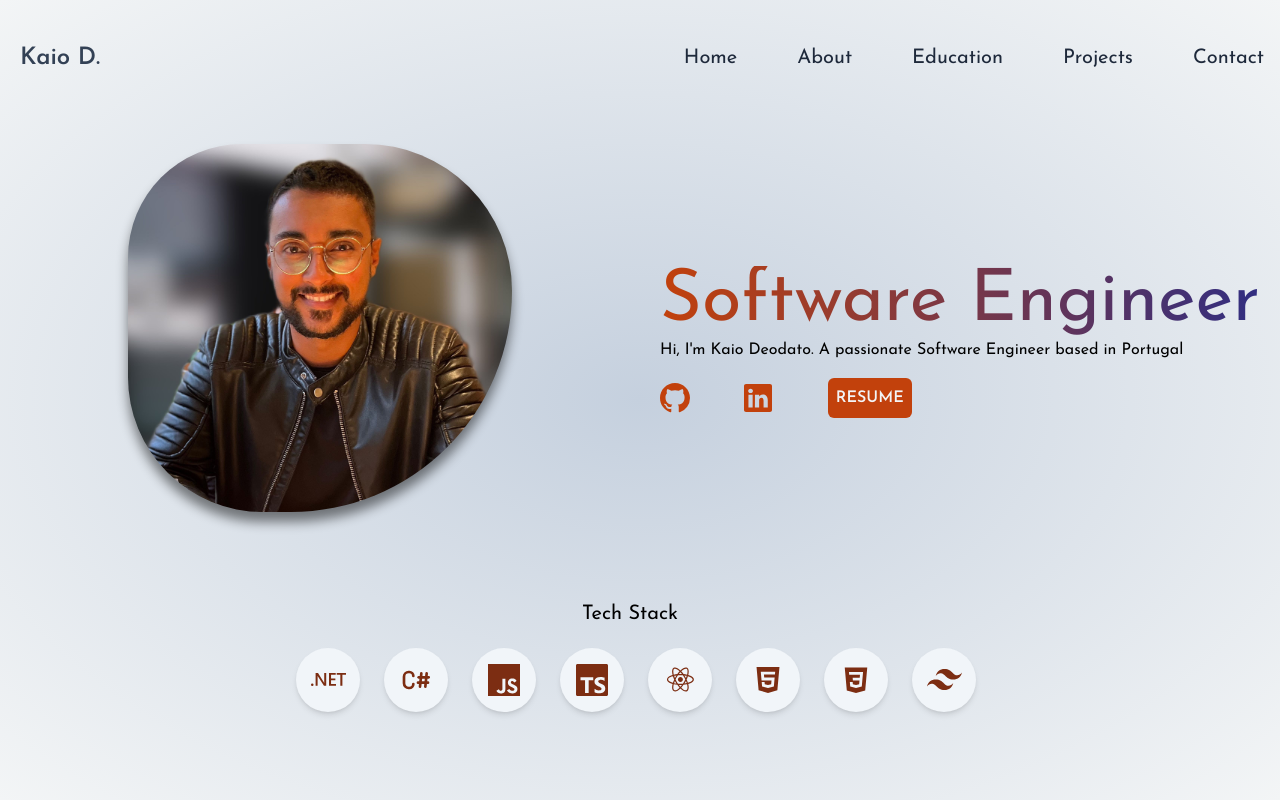
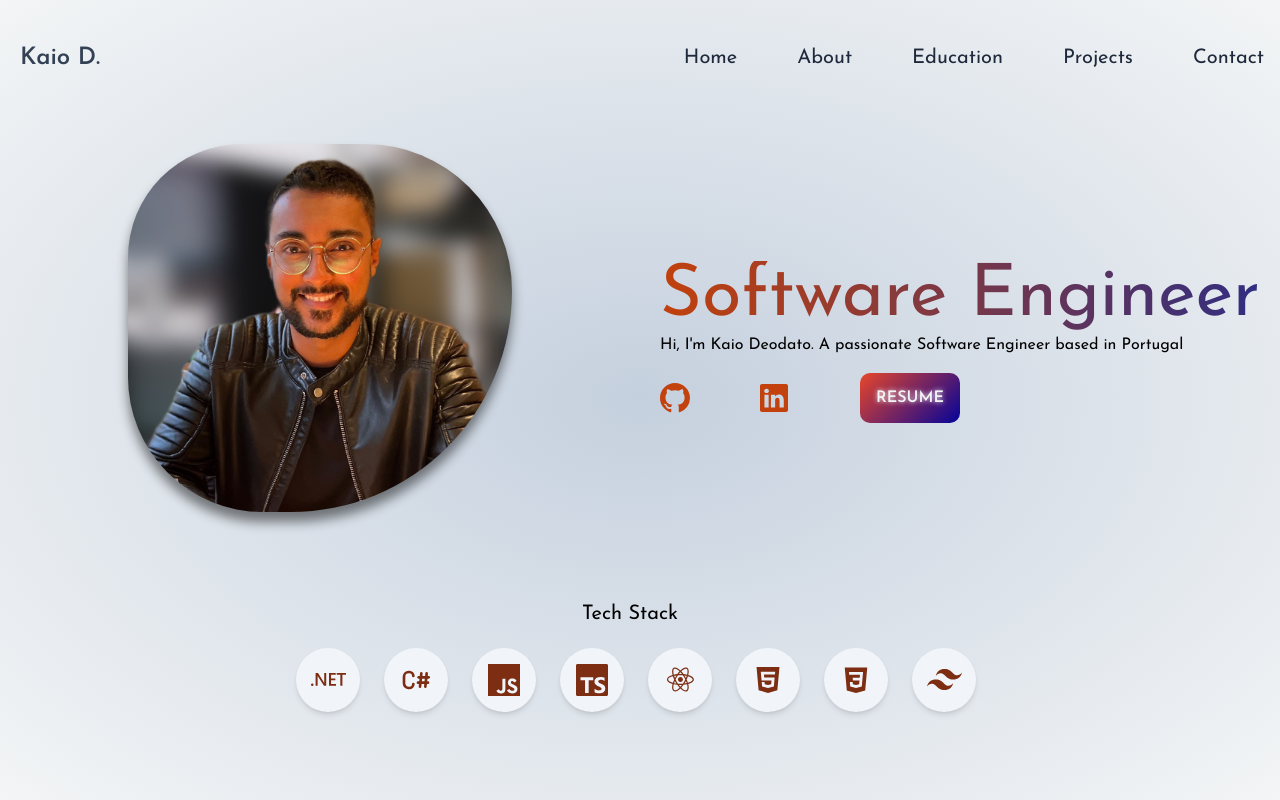
Before and after one commit to kaiodeodato/site2023, a React (Create React App) app: page / in a window 1280 px wide. Shown: the top 800 px of the page. Built offline with nearby package versions, Linux system fonts and the light colour scheme.

Commit message:
button3d

```diff
--- /dev/null
+++ b/src/components/Button3D.css
@@ -0,0 +1,31 @@
+:root {
+    --pink: hsl(338, 70%, 55%);
+    --teal: hsl(183, 70%, 62%);
+    --white: hsl(334, 7%, 95%);
+  }
+
+  .button3D {
+    transform-style: preserve-3d;
+    transform: perspective(5000px) rotateY(var(--rotateX)) rotateX(var(--rotateY));
+
+    width: var(--width, 200px); /* Default width */
+    height: var(--height, 50px); /* Default height */
+    border-radius: var(--border-radius, 10px); /* Default border radius */
+    position: relative;
+  }
+
+  .button3D > * {
+    text-shadow: 0 0 0.3em currentColor;
+  }
+
+  .button3D::after {
+    content: "";
+    position: absolute;
+    width: 100%;
+    height: 100%;
+    border-radius: inherit;
+    /* background: linear-gradient(-45deg, rgb(4, 4, 153), rgb(232, 70, 42)); */
+    background: var(--background, linear-gradient(-45deg, rgb(4, 4, 153), rgb(232, 70, 42)));
+    transform: translateZ(-10px);
+    z-index: -1;
+  }
--- /dev/null
+++ b/src/components/Button3D.jsx
@@ -0,0 +1,56 @@
+import React, { useRef, useEffect } from 'react';
+import './Button3D.css';
+
+const Button3D = ({ children, className, width, height, borderRadius, background, ...props }) => {
+  const button3DRef = useRef(null);
+
+  useEffect(() => {
+    const handleMouseMove = (e) => {
+      const button = button3DRef.current;
+      if (!button) return;
+
+      // Remove a transição durante o movimento do mouse
+      button.style.transition = 'none';
+
+      const x = e.clientX;
+      const y = e.clientY;
+
+      const middleX = window.innerWidth / 2;
+      const middleY = window.innerHeight / 2;
+
+      const offsetX = ((x - middleX) / middleX) * 40;
+      const offsetY = ((y - middleY) / middleY) * 40;
+
+      button.style.setProperty('--rotateX', offsetX + 'deg');
+      button.style.setProperty('--rotateY', -offsetY + 'deg');
+    };
+
+    document.addEventListener('mousemove', handleMouseMove);
+
+    return () => {
+      document.removeEventListener('mousemove', handleMouseMove);
+    };
+  }, []);
+
+  return (
+    <div
+      className={`button3D ${className}`}
+      ref={button3DRef}
+      style={{
+        width,
+        height,
+        borderRadius,
+        background,
+        '--width': width,
+        '--height': height,
+        '--border-radius': borderRadius,
+        '--background': background,
+      }}
+      {...props}
+    >
+      {children}
+    </div>
+  );
+};
+
+export default Button3D;
--- a/src/components/Contact.jsx
+++ b/src/components/Contact.jsx
@@ -1,5 +1,6 @@
 import React, { useEffect } from 'react';
 import { GrMail } from "react-icons/gr";
+import Button3D from './Button3D';
 
 export default function Contact() {
   useEffect(() => {
@@ -23,12 +24,24 @@ export default function Contact() {
     <div id='contact' className='container grid grid-cols-1 gap-4 items-center justify-center mt-20 m-auto'>
       <h1 className='pt-3 text-slate-600 text-center font-bold text-4xl'>Contact</h1>
 
-      <div className='shadow-lg grid grid-cols-1 md:grid-cols-3 items-center justify-center rounded-lg w-96 md:w-full h-40 bg-slate-300 m-auto text-2xl text-slate-500'>
+      <div className='grid grid-cols-1 md:grid-cols-3 items-center justify-center rounded-lg w-96 md:w-full h-28 bg-slate-100 m-auto text-2xl text-slate-500'>
         <h1 className='text-center'>Don't be shy! Hit me a Hi!</h1>
-        <div className='shadow-md flex flex-row items-center justify-center bg-slate-100 w-16 h-16 rounded-full m-auto hover:scale-105 transition-transform duration-700'>
+        <div className='flex flex-row items-center justify-center w-16 h-16 rounded-full m-auto hover:scale-105 transition-transform duration-700'>
+
+
+        <Button3D
+          className='flex flex-row justify-center items-center p-2 rounded-md font-bold text-gray-100'
+          width="100px"
+          height="50px"
+          borderRadius="10px"
+          background=""
+          >
           <a id="emailLink" href="mailto:kaiod.oficial@gmail.com">
-            <GrMail size={35} className='transition-colors cursor-pointer text-orange-900 hover:text-blue-900 mx-2'/>
+            <GrMail size={35} className='transition-colors cursor-pointer '/>
           </a>
+      </Button3D>
+
+
         </div>
         <h1 className='text-center'>kaiod.oficial@gmail.com</h1>
       </div>
--- a/src/components/EducationCard.jsx
+++ b/src/components/EducationCard.jsx
@@ -3,7 +3,7 @@ import { FaCertificate } from "react-icons/fa";
 
 export default function EducationCard({ title, content, institution, certificate}) {
   return (
-    <div className='relative shadow-lg container w-44 md:w-60 h-52 bg-slate-800 grid grid-cols-1  items-center justify-center rounded-3xl'>
+    <div className='relative shadow-lg container w-44 md:w-60 h-52 bg-slate-800 grid grid-cols-1 items-center justify-center rounded-3xl'>
 
       <div className='absolute top-0 right-0 translate-x-5 -translate-y-3 flex justify-center items-center'>
         <FaCertificate className='mx-3 iconflip text-yellow-500 absolute ' size="40"/>
--- a/src/components/Hero.jsx
+++ b/src/components/Hero.jsx
@@ -7,6 +7,7 @@ import { AiFillHtml5 } from "react-icons/ai";
 import { SiTypescript, SiDotnet } from "react-icons/si";
 import { TbBrandCSharp } from "react-icons/tb";
 import resume from "../assets/RESUME.docx"
+import Button3D from './Button3D';
 
 export default function Hero() {
   return (
@@ -29,9 +30,17 @@ export default function Hero() {
                     <a target='_blank' rel="noreferrer" href="https://www.linkedin.com/in/kaio-viana-6ab42016b/" title="LinkedIn">
                         <BsLinkedin size={28} className='transition-colors cursor-pointer text-orange-700 hover:text-blue-900'/>
                     </a>
-                    <a className='bg-orange-700 flex flex-row justify-center items-center p-2 rounded-md font-bold text-gray-100 hover:bg-blue-900' target='_blank' download="Kaio Deodato-Front-End-CV" rel="noreferrer" href={resume} title="Resume">
-                        RESUME
-                    </a>
+                    <Button3D
+                        className='flex flex-row justify-center items-center p-2 rounded-md font-bold text-gray-100'
+                        width="100px"
+                        height="50px"
+                        borderRadius="10px"
+                        background=""
+                        >
+                        <a className="cursor-pointer" target='_blank' download="Kaio Deodato-Front-End-CV" rel="noreferrer" href={resume} title="Resume">
+                            RESUME
+                        </a>
+                    </Button3D>
                 </div>
 
             </div>
```
Also changed, not shown: public/index.html (line endings or trailing spaces), src/index.css (line endings or trailing spaces).
